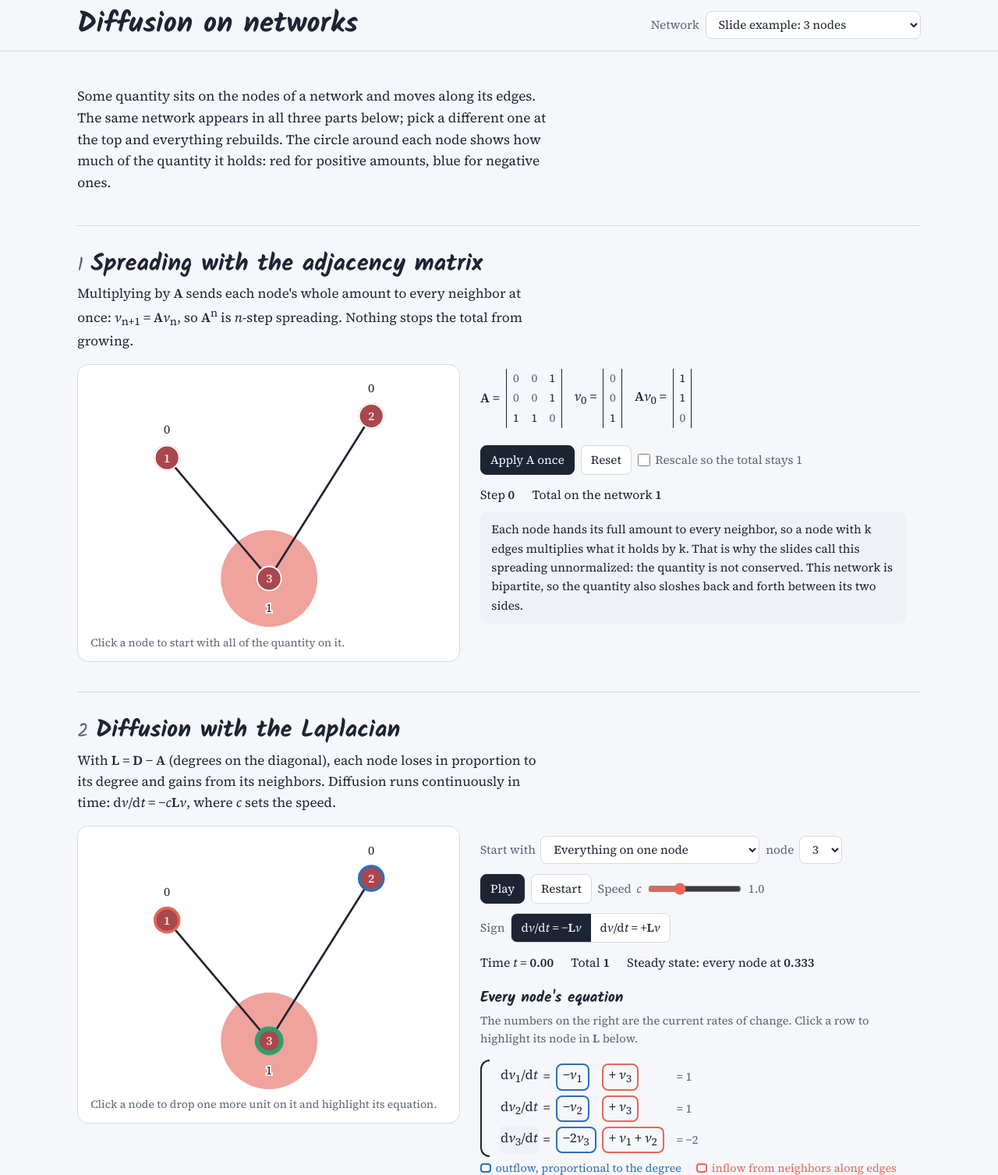
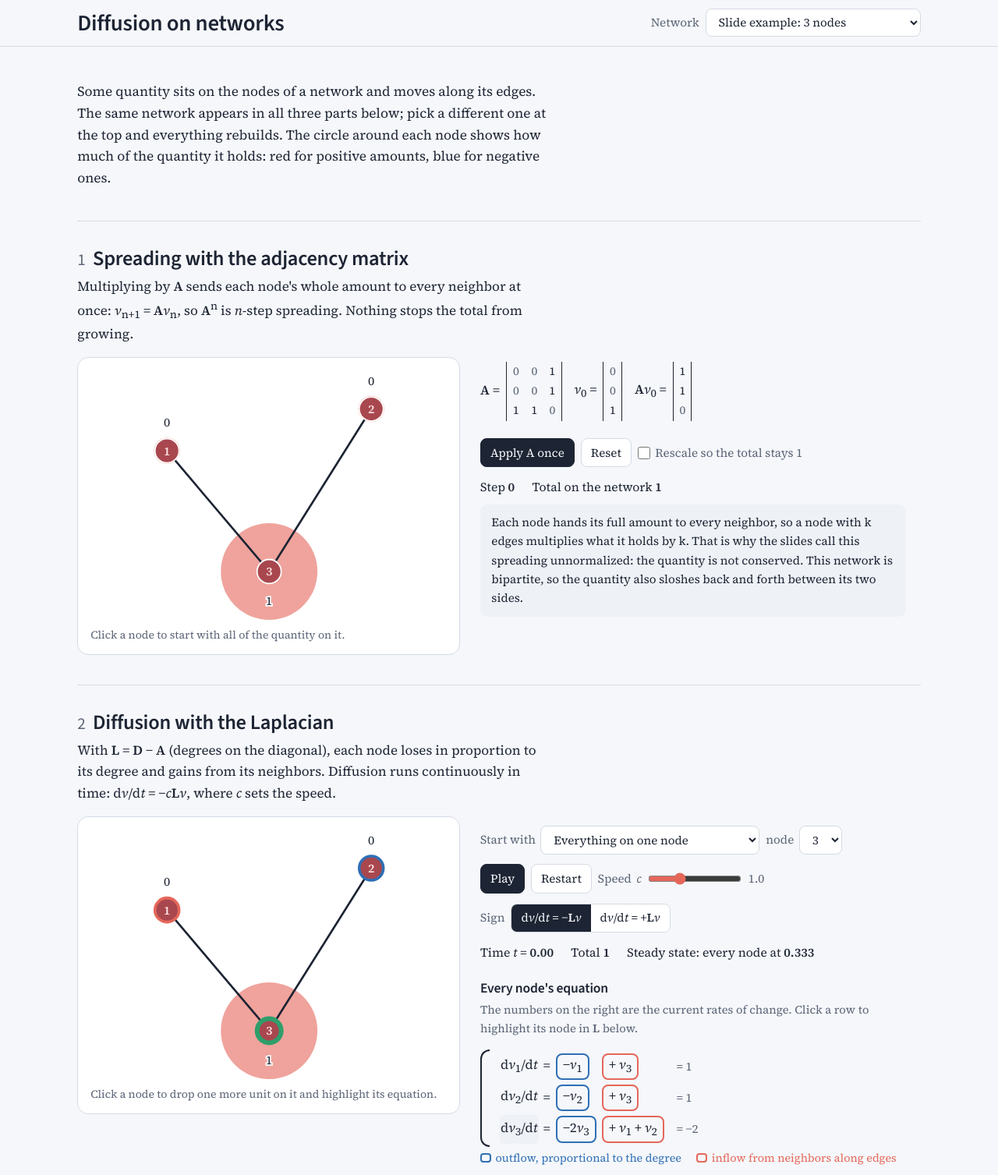
Before and after one commit to lshlj82/diffusion-on-networks, a plain HTML site: page index.html in a window 1280 px wide. Shown: the top 1507 px of the page at 78% size. Drawn offline with nearby package versions, Linux system fonts and the light colour scheme.

Commit message:
Add files via upload

```diff
--- a/index.html
+++ b/index.html
@@ -7,7 +7,7 @@
 <meta name="description" content="Interactive demo of spreading and diffusion on networks with the adjacency and Laplacian matrices. Made by Claude Opus 5.5, based on Sang Hoon Lee's lecture slides.">
 <link rel="preconnect" href="https://fonts.googleapis.com">
 <link rel="preconnect" href="https://fonts.gstatic.com" crossorigin>
-<link href="https://fonts.googleapis.com/css2?family=Kalam:wght@400;700&family=Source+Serif+4:ital,opsz,wght@0,8..60,400;0,8..60,600;1,8..60,400&display=swap" rel="stylesheet">
+<link href="https://fonts.googleapis.com/css2?family=Source+Sans+3:wght@400;600;700&family=Source+Serif+4:ital,opsz,wght@0,8..60,400;0,8..60,600;1,8..60,400&display=swap" rel="stylesheet">
 <style>
 :root{
   --bg:#F5F7FA; --surface:#FFFFFF; --ink:#1D2433; --muted:#5B6476; --line:#D5DAE3;
@@ -36,11 +36,11 @@ html{scroll-padding-top:calc(env(safe-area-inset-top,0px) + 70px)}
 body{margin:0;background:var(--bg);color:var(--ink);
   font-family:"Source Serif 4",Georgia,"Times New Roman",serif;font-size:17px;line-height:1.6;
   font-variant-numeric:tabular-nums}
-h1,h2,h3{font-family:Kalam,"Comic Sans MS","Segoe Print",cursive;font-weight:700;line-height:1.15;margin:0}
-h1{font-size:clamp(1.6rem,4vw,2.3rem)}
-h2{font-size:clamp(1.4rem,3.2vw,1.9rem);display:flex;gap:.6rem;align-items:baseline}
+h1,h2,h3{font-family:"Source Sans 3","Segoe UI",Helvetica,Arial,sans-serif;font-weight:600;line-height:1.2;margin:0;letter-spacing:-.01em}
+h1{font-size:clamp(1.35rem,3.2vw,1.8rem)}
+h2{font-size:clamp(1.3rem,2.8vw,1.65rem);display:flex;gap:.6rem;align-items:baseline}
 h2 .num{font-size:.8em;color:var(--muted);font-weight:400}
-h3{font-size:1.2rem;margin:1.4rem 0 .4rem}
+h3{font-size:1.1rem;margin:1.4rem 0 .4rem}
 p{margin:.4rem 0 .9rem;max-width:68ch}
 .muted{color:var(--muted)}
 .m{font-style:italic}
```
Also changed, not shown: 1 other file.
